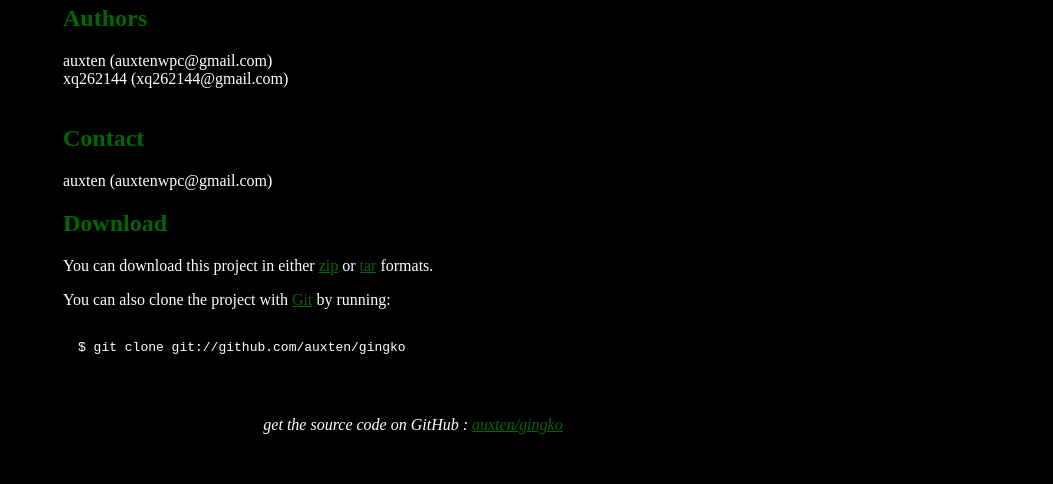
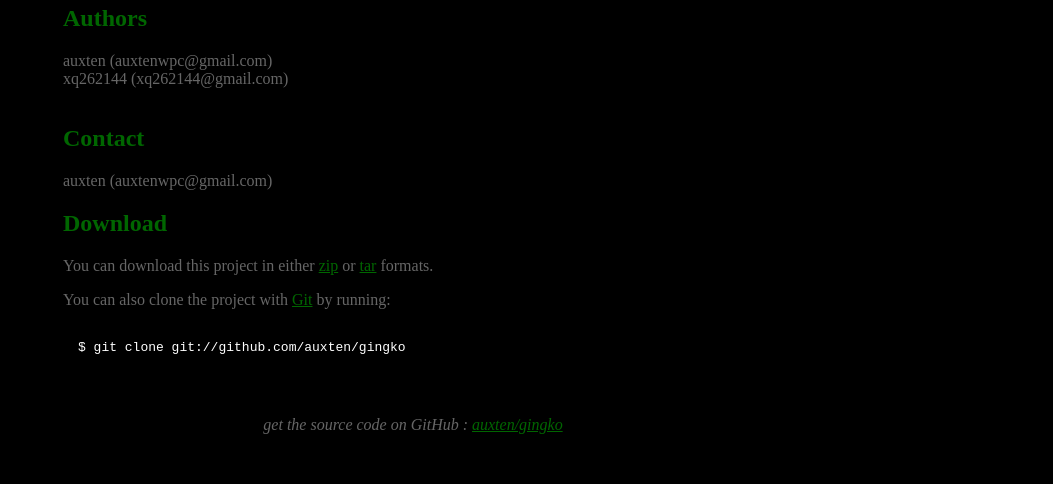
Before and after one commit to auxten/gingko, a plain HTML site: page index.html in a window 1280 px wide. Shown: the part 316-800 px from the top of the page, without its empty margins (227-1280 px from the left). Drawn offline with Linux system fonts and the light colour scheme.

Commit message:
Edited index.html via GitHub

```diff
--- a/index.html
+++ b/index.html
@@ -12,7 +12,7 @@
   		margin-top: 1.0em;
   		background-color: #000000;
 		  font-family: "Helvetica,Arial,FreeSans";
-  		color: #ffffff;
+  		color: #666666;
     }
     #container {
       margin: 0 auto;
```
